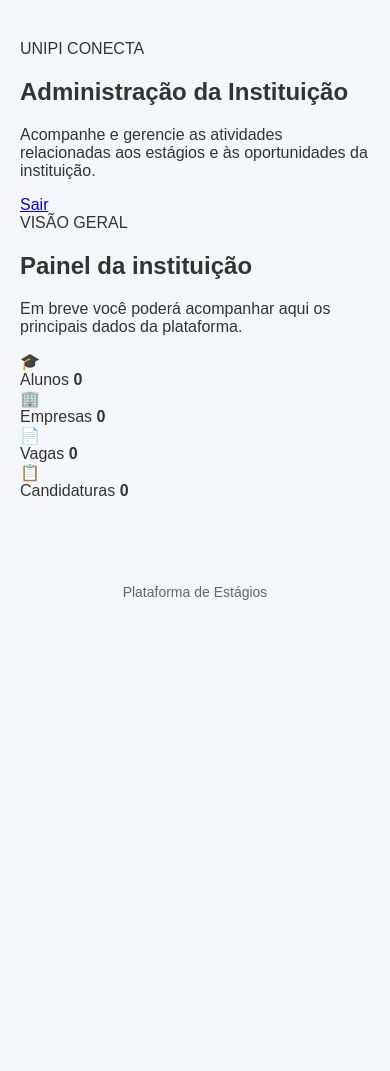
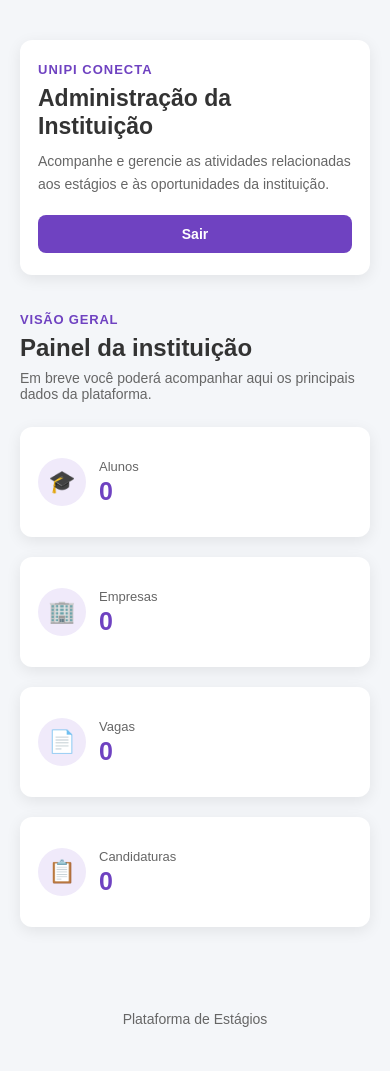
Before and after one commit to Benildomelo/plataforma_estagios, a Django app: page /area-instituicao/ in a window 390 px wide. Shown: the part 152-1223 px from the top of the page. Before the commit the page ends 752 px from the top, so only its background shows below. Run offline with Django 5.2, Linux system fonts and the light colour scheme; the visitor is signed in with stand-in values (Sample User, id 1); data that the repository does not hold is empty.

Commit message:
Adiciona estilo da área da instituição

```diff
--- /dev/null
+++ b/vagas/static/css/instituicao.css
@@ -0,0 +1,404 @@
+/* =========================================================
+   INSTITUIÇÃO
+   UNIPI CONECTA
+   ========================================================= */
+
+
+/* =========================================================
+   ÁREA DA INSTITUIÇÃO
+   ========================================================= */
+
+.area-instituicao {
+    width: 100%;
+    max-width: 1100px;
+
+    margin: 0 auto;
+}
+
+
+/* =========================================================
+   CABEÇALHO
+   ========================================================= */
+
+.instituicao-cabecalho {
+    display: flex;
+
+    align-items: center;
+    justify-content: space-between;
+
+    gap: 30px;
+
+    margin-bottom: 35px;
+
+    padding: 35px 40px;
+
+    background: var(--cor-branco);
+
+    border-radius: var(--raio-padrao);
+
+    box-shadow: var(--sombra-padrao);
+
+    box-sizing: border-box;
+}
+
+
+/* =========================================================
+   LABEL
+   ========================================================= */
+
+.instituicao-label {
+    display: block;
+
+    margin-bottom: 8px;
+
+    color: #6f42c1;
+
+    font-size: 13px;
+    font-weight: bold;
+
+    letter-spacing: 1px;
+}
+
+
+/* =========================================================
+   TÍTULO
+   ========================================================= */
+
+.instituicao-cabecalho h1 {
+    margin: 0 0 10px;
+
+    color: var(--cor-texto);
+
+    font-size: 32px;
+    line-height: 1.2;
+}
+
+
+/* =========================================================
+   DESCRIÇÃO
+   ========================================================= */
+
+.instituicao-cabecalho p {
+    max-width: 650px;
+
+    margin: 0;
+
+    color: var(--cor-texto-secundario);
+
+    font-size: 15px;
+    line-height: 1.6;
+}
+
+
+/* =========================================================
+   BOTÃO SAIR
+   ========================================================= */
+
+.instituicao-botao-sair {
+    flex-shrink: 0;
+
+    display: inline-flex;
+
+    align-items: center;
+    justify-content: center;
+
+    padding: 11px 22px;
+
+    border-radius: 8px;
+
+    background: #6f42c1;
+
+    color: #ffffff;
+
+    text-decoration: none;
+
+    font-size: 14px;
+    font-weight: bold;
+
+    transition:
+        transform 0.25s ease,
+        background 0.25s ease,
+        box-shadow 0.25s ease;
+}
+
+
+.instituicao-botao-sair:hover {
+    transform: translateY(-2px);
+
+    background: #59339d;
+
+    color: #ffffff;
+
+    box-shadow:
+        0 6px 14px rgba(111, 66, 193, 0.25);
+}
+
+
+/* =========================================================
+   CONTEÚDO
+   ========================================================= */
+
+.instituicao-conteudo {
+    width: 100%;
+}
+
+
+/* =========================================================
+   TÍTULO DA SEÇÃO
+   ========================================================= */
+
+.instituicao-secao-titulo {
+    margin-bottom: 25px;
+}
+
+
+.instituicao-secao-titulo span {
+    display: inline-block;
+
+    margin-bottom: 7px;
+
+    color: #6f42c1;
+
+    font-size: 13px;
+    font-weight: bold;
+
+    letter-spacing: 0.8px;
+}
+
+
+.instituicao-secao-titulo h2 {
+    margin: 0 0 8px;
+
+    color: var(--cor-texto);
+
+    font-size: 27px;
+}
+
+
+.instituicao-secao-titulo p {
+    margin: 0;
+
+    color: var(--cor-texto-secundario);
+
+    font-size: 15px;
+}
+
+
+/* =========================================================
+   INDICADORES
+   ========================================================= */
+
+.instituicao-indicadores {
+    display: grid;
+
+    grid-template-columns:
+        repeat(4, minmax(0, 1fr));
+
+    gap: 20px;
+
+    align-items: stretch;
+}
+
+
+/* =========================================================
+   CARD
+   ========================================================= */
+
+.instituicao-card {
+    display: flex;
+
+    align-items: center;
+
+    gap: 16px;
+
+    min-height: 130px;
+
+    padding: 24px;
+
+    background: var(--cor-branco);
+
+    border-radius: var(--raio-padrao);
+
+    box-shadow: var(--sombra-padrao);
+
+    box-sizing: border-box;
+
+    transition:
+        transform 0.25s ease,
+        box-shadow 0.25s ease;
+}
+
+
+.instituicao-card:hover {
+    transform: translateY(-4px);
+
+    box-shadow:
+        0 8px 22px rgba(0, 0, 0, 0.12);
+}
+
+
+/* =========================================================
+   ÍCONE
+   ========================================================= */
+
+.instituicao-card-icone {
+    width: 55px;
+    height: 55px;
+
+    flex-shrink: 0;
+
+    display: flex;
+
+    align-items: center;
+    justify-content: center;
+
+    background: #f0eafa;
+
+    border-radius: 50%;
+
+    font-size: 26px;
+}
+
+
+/* =========================================================
+   LABEL DO CARD
+   ========================================================= */
+
+.instituicao-card-label {
+    display: block;
+
+    margin-bottom: 5px;
+
+    color: var(--cor-texto-secundario);
+
+    font-size: 13px;
+}
+
+
+/* =========================================================
+   NÚMERO
+   ========================================================= */
+
+.instituicao-card strong {
+    display: block;
+
+    color: #6f42c1;
+
+    font-size: 28px;
+    line-height: 1;
+}
+
+
+/* =========================================================
+   TABLET
+   ========================================================= */
+
+@media (max-width: 950px) {
+
+    .instituicao-indicadores {
+        grid-template-columns:
+            repeat(2, minmax(0, 1fr));
+    }
+
+
+    .instituicao-cabecalho {
+        padding: 30px;
+    }
+
+}
+
+
+/* =========================================================
+   CELULAR
+   ========================================================= */
+
+@media (max-width: 700px) {
+
+    .instituicao-cabecalho {
+        flex-direction: column;
+
+        align-items: flex-start;
+
+        padding: 25px 20px;
+
+        gap: 20px;
+    }
+
+
+    .instituicao-cabecalho h1 {
+        font-size: 26px;
+    }
+
+
+    .instituicao-cabecalho p {
+        font-size: 14px;
+    }
+
+
+    .instituicao-botao-sair {
+        width: 100%;
+
+        box-sizing: border-box;
+    }
+
+
+    .instituicao-secao-titulo h2 {
+        font-size: 24px;
+    }
+
+
+    .instituicao-secao-titulo p {
+        font-size: 14px;
+    }
+
+
+    .instituicao-indicadores {
+        grid-template-columns: 1fr;
+    }
+
+
+    .instituicao-card {
+        min-height: 110px;
+
+        padding: 20px;
+    }
+
+}
+
+
+/* =========================================================
+   CELULARES PEQUENOS
+   ========================================================= */
+
+@media (max-width: 450px) {
+
+    .instituicao-cabecalho {
+        padding: 22px 18px;
+    }
+
+
+    .instituicao-cabecalho h1 {
+        font-size: 23px;
+    }
+
+
+    .instituicao-card {
+        gap: 13px;
+
+        padding: 18px;
+    }
+
+
+    .instituicao-card-icone {
+        width: 48px;
+        height: 48px;
+
+        font-size: 22px;
+    }
+
+
+    .instituicao-card strong {
+        font-size: 25px;
+    }
+
+}
--- a/vagas/templates/vagas/base.html
+++ b/vagas/templates/vagas/base.html
@@ -19,6 +19,7 @@
     <link rel="stylesheet" href="{% static 'css/vagas.css' %}">
     <link rel="stylesheet" href="{% static 'css/aluno.css' %}">
     <link rel="stylesheet" href="{% static 'css/empresa.css' %}">
+    <link rel="stylesheet" href="{% static 'css/instituicao.css' %}">
 </head>
 
 <body>
```
